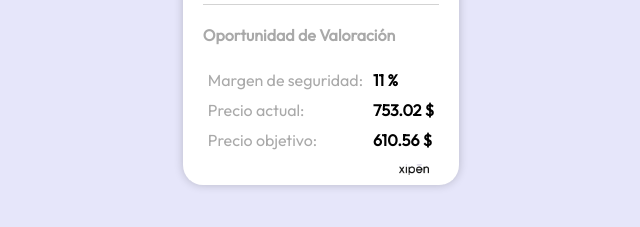
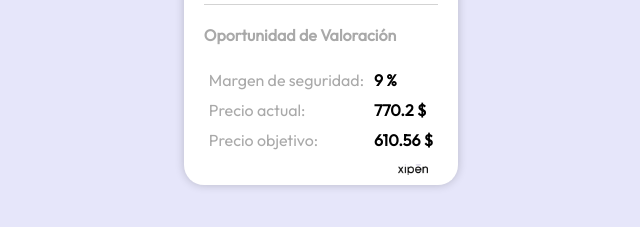
Before and after one commit to Xipen01/ASML, a plain HTML site: page index.html in a window 1280 px wide. Shown: the part 473-700 px from the top of the page, 319-959 px from the left. Drawn offline with Linux system fonts and the light colour scheme.

Commit message:
Actualizar archivo HTML generado automáticamente

```diff
--- a/index.html
+++ b/index.html
@@ -54,8 +54,8 @@
                     <p>Precio objetivo:</p>
                 </div>
                 <div class="columna">
-                    <p class="mi-clase">11 %</p>
-                    <p class="mi-clase">753.02 $</p>
+                    <p class="mi-clase">9 %</p>
+                    <p class="mi-clase">770.2 $</p>
                     <p class="mi-clase">610.56 $</p>
                 </div>
             </div>
```
